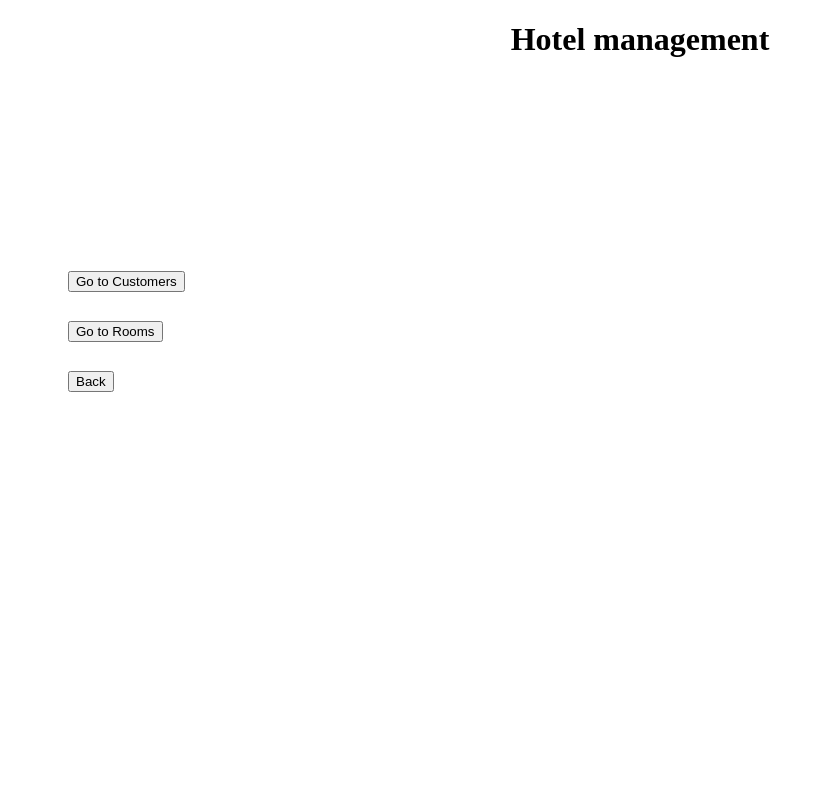
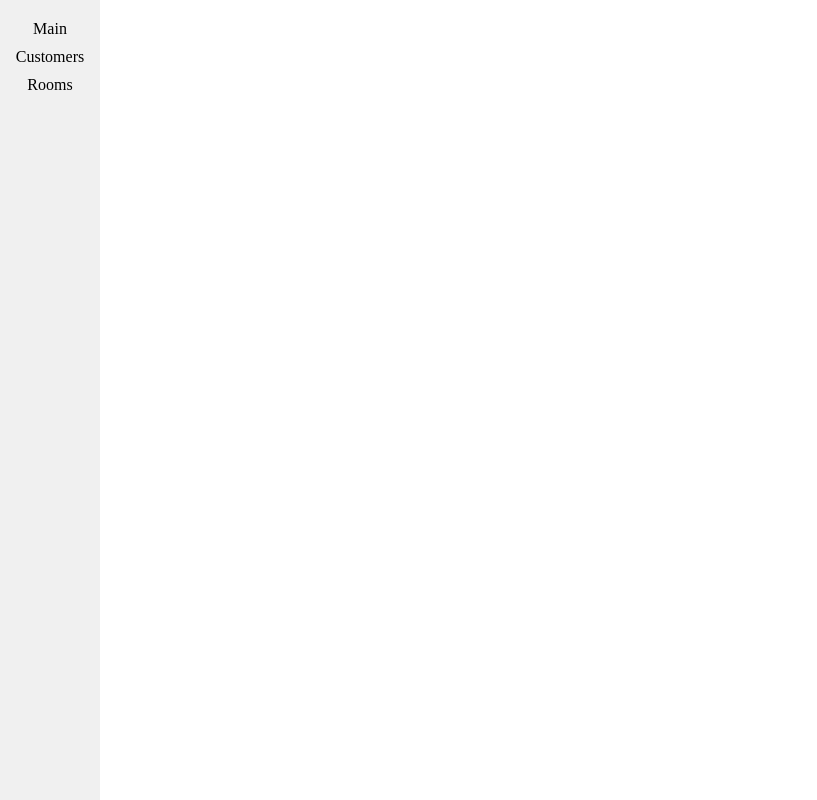
Before and after one commit to Patryk011/HotelManagementJava, a Vue app in the folder src/frontend/: page / in a window 1280 px wide. Shown: the whole page, without its empty margins (0-817 px from the left). Built offline with nearby package versions, Linux system fonts and the light colour scheme.

Commit message:
update frontend

```diff
--- a/src/frontend/src/App.vue
+++ b/src/frontend/src/App.vue
@@ -1,10 +1,10 @@
 <template>
   <div id="app" class="main">
-        <h1>Hotel management</h1>
-
-        <button class="button button-customer" @click="goToCustomers">Go to Customers</button>
-        <button class="button button-room" @click="goToRooms">Go to Rooms</button>
-        <button class="button button-back" @click="goBack">Back</button>
+    <div class="navbar">
+      <router-link to="/">Main</router-link>
+      <router-link to="/customers">Customers</router-link>
+      <router-link to="/rooms">Rooms</router-link>
+    </div>
 
     <router-view></router-view>
   </div>
@@ -13,17 +13,6 @@
 <script>
 export default {
   name: 'App',
-    methods: {
-        goToCustomers() {
-            this.$router.push('/customers');
-        },
-        goToRooms() {
-            this.$router.push('/rooms');
-        },
-        goBack() {
-            this.$router.push('/');
-        },
-    },
 };
 </script>
 
@@ -33,23 +22,27 @@ export default {
   text-align: center;
   position: relative;
 }
-.button {
-    position: absolute;
+
+.navbar {
+  position: fixed;
   left: 0;
+  top: 0;
+  height: 100vh;
+  width: 100px;
+  background-color: #f0f0f0;
+  display: flex;
+  flex-direction: column;
+  align-items: center;
+  padding-top: 20px;
 }
 
-.button-customer {
-    top: 250px;
-    left: 60px
+.navbar a {
+  margin-bottom: 10px;
+  color: #000;
+  text-decoration: none;
 }
 
-.button-room {
-    top: 300px;
-    left: 60px
-}
-
-.button-back {
-    top: 350px;
-    left: 60px
+.navbar a:hover {
+  color: #333;
 }
 </style>
--- a/src/frontend/src/components/Customer.vue
+++ b/src/frontend/src/components/Customer.vue
@@ -1,7 +1,8 @@
 <template>
     <div class="container">
-        <h1 class="text-center">Customer List</h1>
-        <table class="table table-striped">
+        <h1 v-if="!showForm" class="text-center">Customer List</h1>
+
+        <table v-if=!showForm class="table table-striped">
             <thead>
             <th>Customer ID</th>
             <th>First Name</th>
@@ -17,6 +18,25 @@
             </tr>
             </tbody>
         </table>
+      <button v-if="!showForm" class="btn btn-primary" @click="showForm = true">Add Customer</button>
+
+      <form v-if="showForm" @submit="addCustomer" class="customer-form">
+        <h1 class="text-form">Customer form</h1>
+        <div class="form-group">
+          <label for="firstName">First Name:</label>
+          <input type="text" class="form-control" id="firstName" v-model="newCustomer.firstName" required>
+        </div>
+        <div class="form-group">
+          <label for="lastName">Last Name:</label>
+          <input type="text" class="form-control" id="lastName" v-model="newCustomer.lastName" required>
+        </div>
+        <div class="form-group">
+          <label for="email">Email:</label>
+          <input type="email" class="form-control" id="email" v-model="newCustomer.email" required>
+        </div>
+        <button type="submit" class="btn btn-primary">Add Customer</button>
+        <button type="button" class="btn btn-secondary" @click="showForm = false">Cancel</button>
+      </form>
     </div>
 </template>
 
@@ -25,17 +45,50 @@ export default {
     name: 'Customers',
     data() {
         return {
+            showForm: false,
             customers: [],
+            newCustomer: {
+              firstName: '',
+              lastName: '',
+              email: ''
+            }
         };
     },
     methods: {
+      async addCustomer(event) {
+        event.preventDefault();
+
+        try {
+          const response = await fetch('/api/customers', {
+            method: 'POST',
+            headers: {
+              'Content-Type': 'application/json'
+            },
+            body: JSON.stringify(this.newCustomer)
+          });
+
+          if (response.ok) {
+            const data = await response.json();
+            this.customers.push(data);
+            // Clear the form fields after successful addition
+            this.newCustomer.firstName = '';
+            this.newCustomer.lastName = '';
+            this.newCustomer.email = '';
+          } else {
+            console.error('Failed to add customer:', response.statusText);
+          }
+        } catch (error) {
+          console.error('Error during adding customer:', error);
+        }
+      },
+
         async getCustomers() {
             try {
                 const response = await fetch('/api/customers/all');
                 const data = await response.json();
                 this.customers = data;
             } catch (error) {
-                console.error('Błąd podczas pobierania danych:', error);
+                console.error('Error during fetch data:', error);
             }
         },
     },
@@ -78,4 +131,37 @@ export default {
     background-color: #f9f9f9;
 }
 
+.customer-form {
+  margin-top: 20px;
+  border: 3px solid blue;
+  padding: 20px;
+  border-radius: 4px;
+}
+
+.customer-form label {
+  display: inline-block;
+  width: 100px;
+  text-align: left;
+  margin-bottom: 5px;
+}
+
+.customer-form input[type="text"],
+.customer-form input[type="email"] {
+  width: 200px;
+  padding: 8px;
+  border: 1px solid black;
+  border-radius: 4px;
+  box-sizing: border-box;
+  margin-bottom: 10px;
+}
+
+.customer-form .form-actions {
+  margin-top: 10px;
+  text-align: right;
+}
+
+.customer-form button {
+  margin-left: 5px;
+}
+
 </style>
```
Lines whose indentation alone changed are shown as unchanged.
